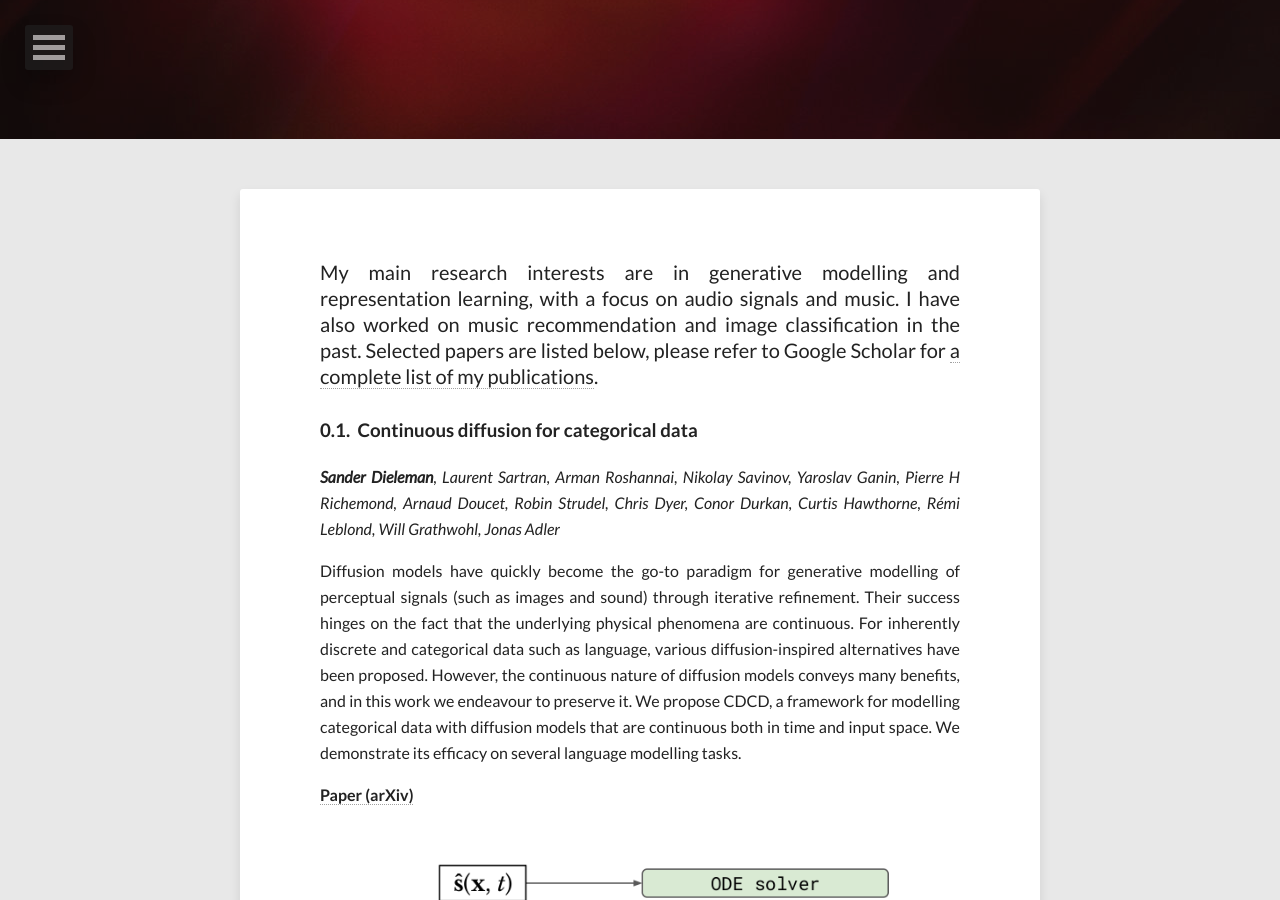
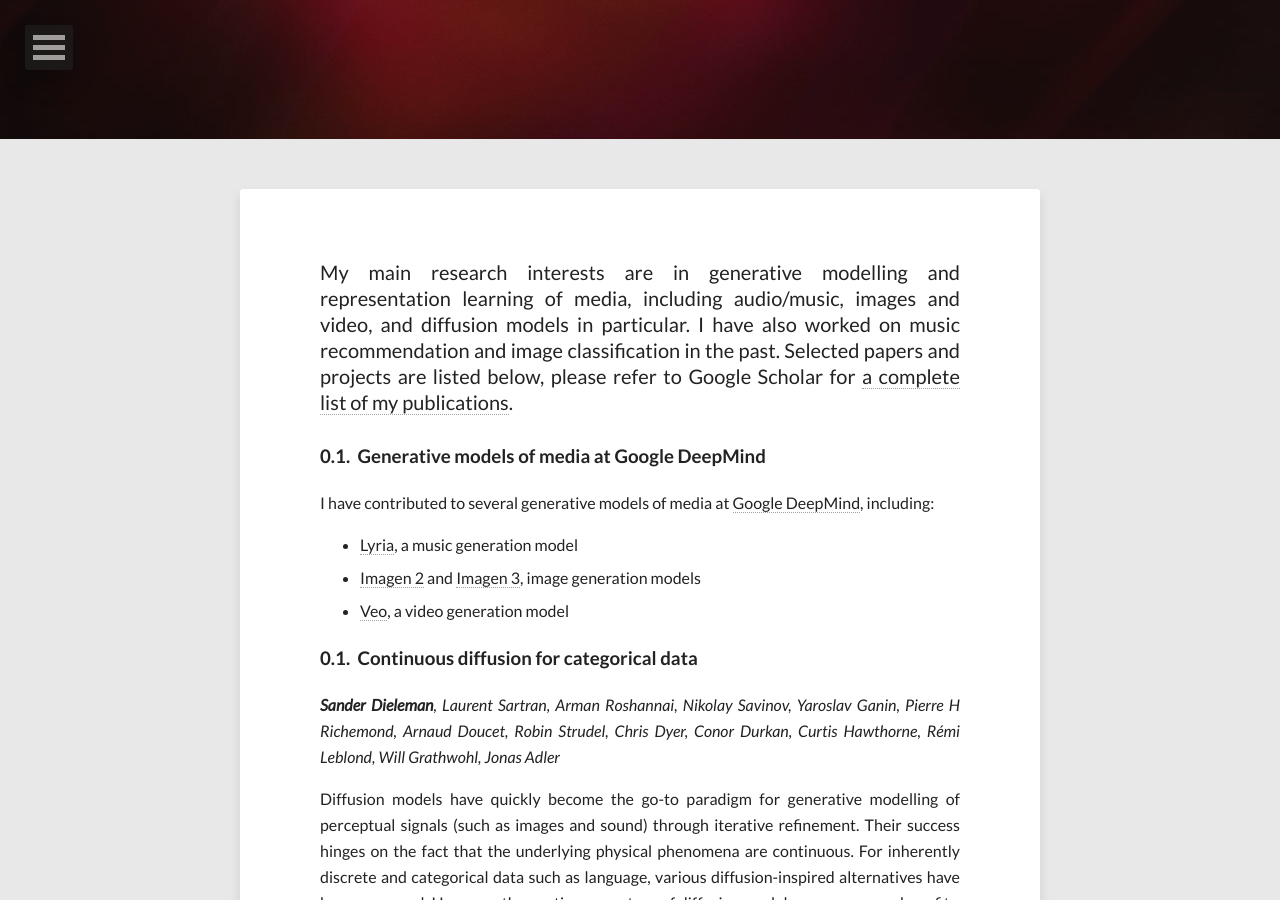
Before and after one commit to benanne/benanne.github.io, a Jekyll site: the page built from research/index.md, in a window 1280 px wide and 900 px high, scrolled down 261 px. Built offline with Jekyll 4.4.1, drawn with Linux system fonts in a browser that asks for light colours; nearby versions of some CDN libraries; some of the changed text lies outside the part shown.

Commit message:
Update research and about pages.

```diff
--- a/research/index.md
+++ b/research/index.md
@@ -5,10 +5,18 @@ tags: [research]
 image:
   feature: 12.jpg
 comments: false
-modified: 2022-12-24
+modified: 2024-06-14
 ---
 
-My main research interests are in generative modelling and representation learning, with a focus on audio signals and music. I have also worked on music recommendation and image classification in the past. Selected papers are listed below, please refer to Google Scholar for [a complete list of my publications](http://scholar.google.com/citations?user=2ZU62T4AAAAJ).
+My main research interests are in generative modelling and representation learning of media, including audio/music, images and video, and diffusion models in particular. I have also worked on music recommendation and image classification in the past. Selected papers and projects are listed below, please refer to Google Scholar for [a complete list of my publications](https://scholar.google.com/citations?user=yNNIKJsAAAAJ).
+
+### Generative models of media at Google DeepMind
+
+I have contributed to several generative models of media at [Google DeepMind](https://deepmind.google/), including:
+* [Lyria](https://deepmind.google/discover/blog/transforming-the-future-of-music-creation/), a music generation model
+* [Imagen 2](https://deepmind.google/technologies/imagen-2/) and [Imagen 3](https://deepmind.google/technologies/imagen-3/), image generation models
+* [Veo](https://deepmind.google/technologies/veo/), a video generation model
+
 
 ### Continuous diffusion for categorical data
 
```
Also changed, not shown: about/index.md (+2 -2 lines).
